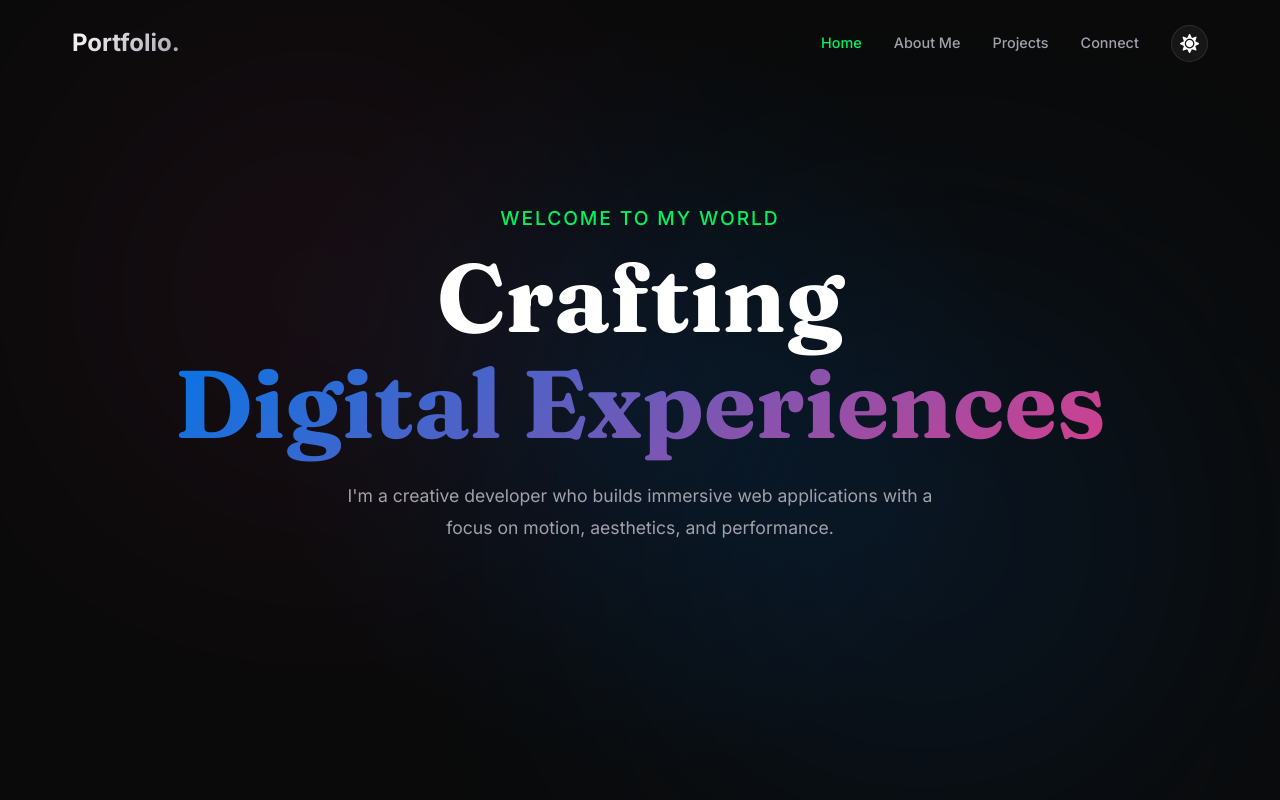
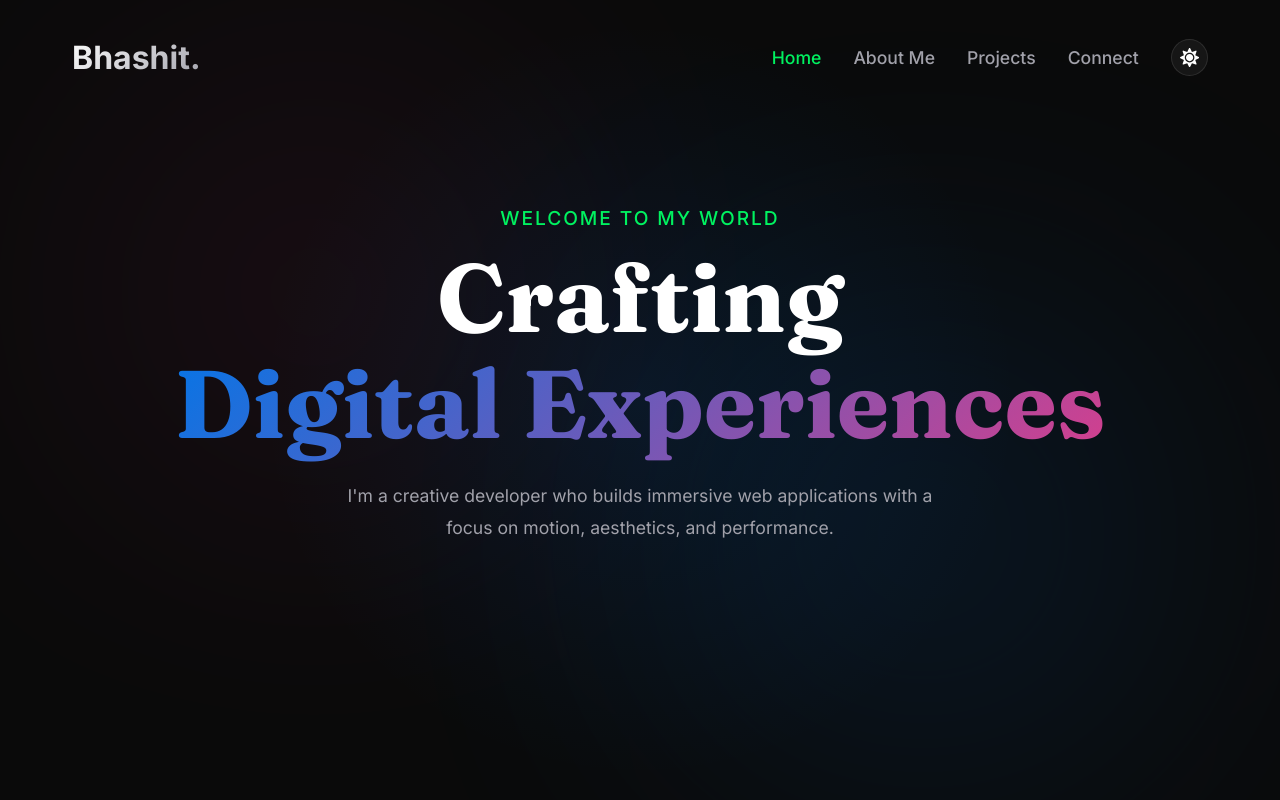
Before and after one commit to bhashitm2/Portfolio, a React (Vite) app: page / in a window 1280 px wide. Shown: the top 800 px of the page. Built offline with nearby package versions, Linux system fonts and the light colour scheme.

Commit message:
Quality Life Changes

```diff
--- a/src/components/Navbar.jsx
+++ b/src/components/Navbar.jsx
@@ -36,7 +36,7 @@ const Navbar = ({ onOpenChat }) => {
                 background: scrolled ? "var(--nav-bg)" : "transparent",
                 backdropFilter: scrolled ? "blur(10px)" : "none",
                 borderBottom: scrolled ? "1px solid var(--border-light)" : "none",
-                padding: scrolled ? "1rem 0" : "1.5rem 0",
+                padding: scrolled ? "1.5rem 0" : "2rem 0",
             }}
         >
             <div
@@ -50,9 +50,9 @@ const Navbar = ({ onOpenChat }) => {
                 }}
             >
                 {/* Logo */}
-                <Link to="/" style={{ fontSize: "1.5rem", fontWeight: "700", display: "flex", alignItems: "center", gap: "0.5rem" }}>
+                <Link to="/" style={{ fontSize: "2rem", fontWeight: "700", display: "flex", alignItems: "center", gap: "0.5rem" }}>
                     <span style={{ background: "var(--gradient-text)", WebkitBackgroundClip: "text", WebkitTextFillColor: "transparent" }}>
-                        Portfolio.
+                        Bhashit.
                     </span>
                 </Link>
 
@@ -66,7 +66,7 @@ const Navbar = ({ onOpenChat }) => {
                                     className={({ isActive }) => (isActive ? "active-link" : "")}
                                     style={({ isActive }) => ({
                                         color: isActive ? "var(--accent-cyan)" : "var(--text-secondary)",
-                                        fontSize: "0.9rem",
+                                        fontSize: "1.1rem",
                                         transition: "color 0.3s",
                                         fontWeight: "500",
                                         textDecoration: "none"
@@ -82,7 +82,7 @@ const Navbar = ({ onOpenChat }) => {
                                 onClick={onOpenChat}
                                 style={{
                                     color: "var(--text-secondary)",
-                                    fontSize: "0.9rem",
+                                    fontSize: "1.1rem",
                                     fontWeight: "500",
                                     transition: "color 0.3s"
                                 }}
```
